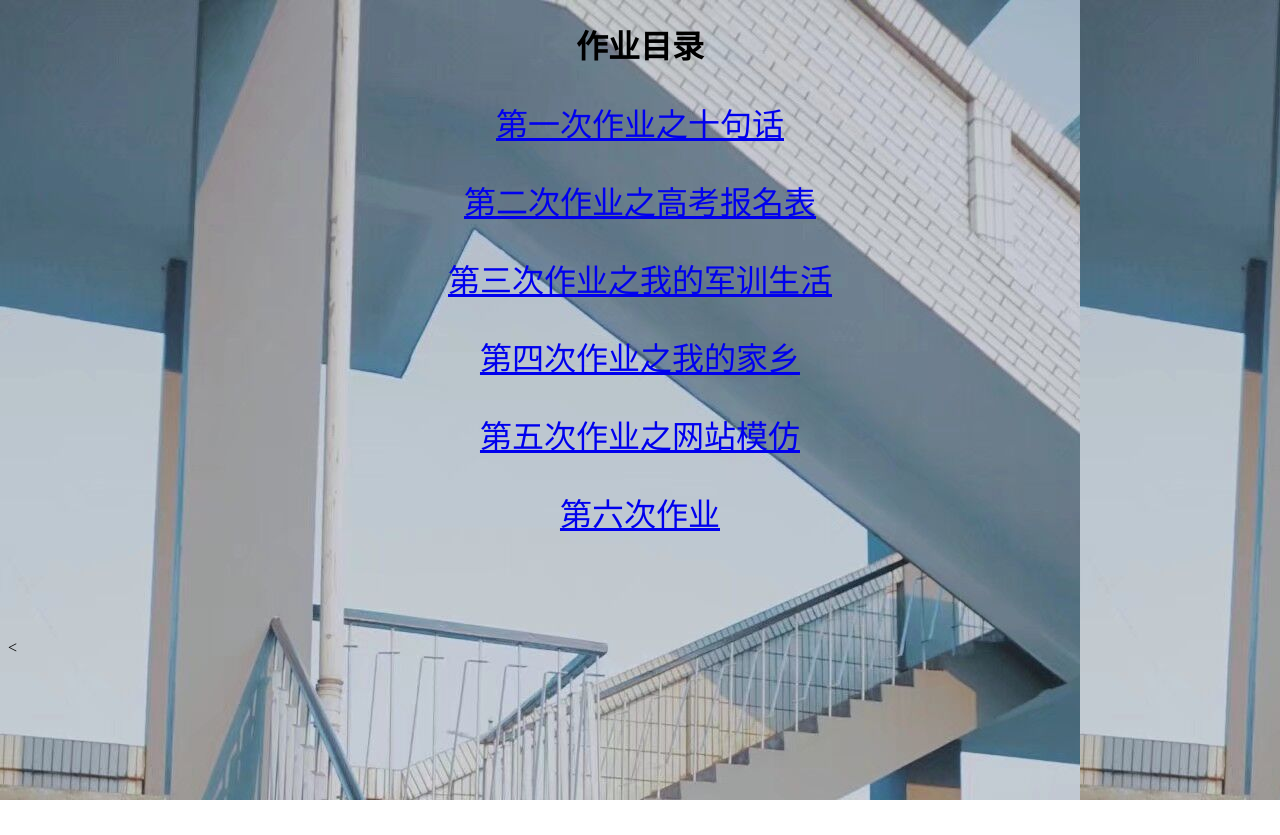
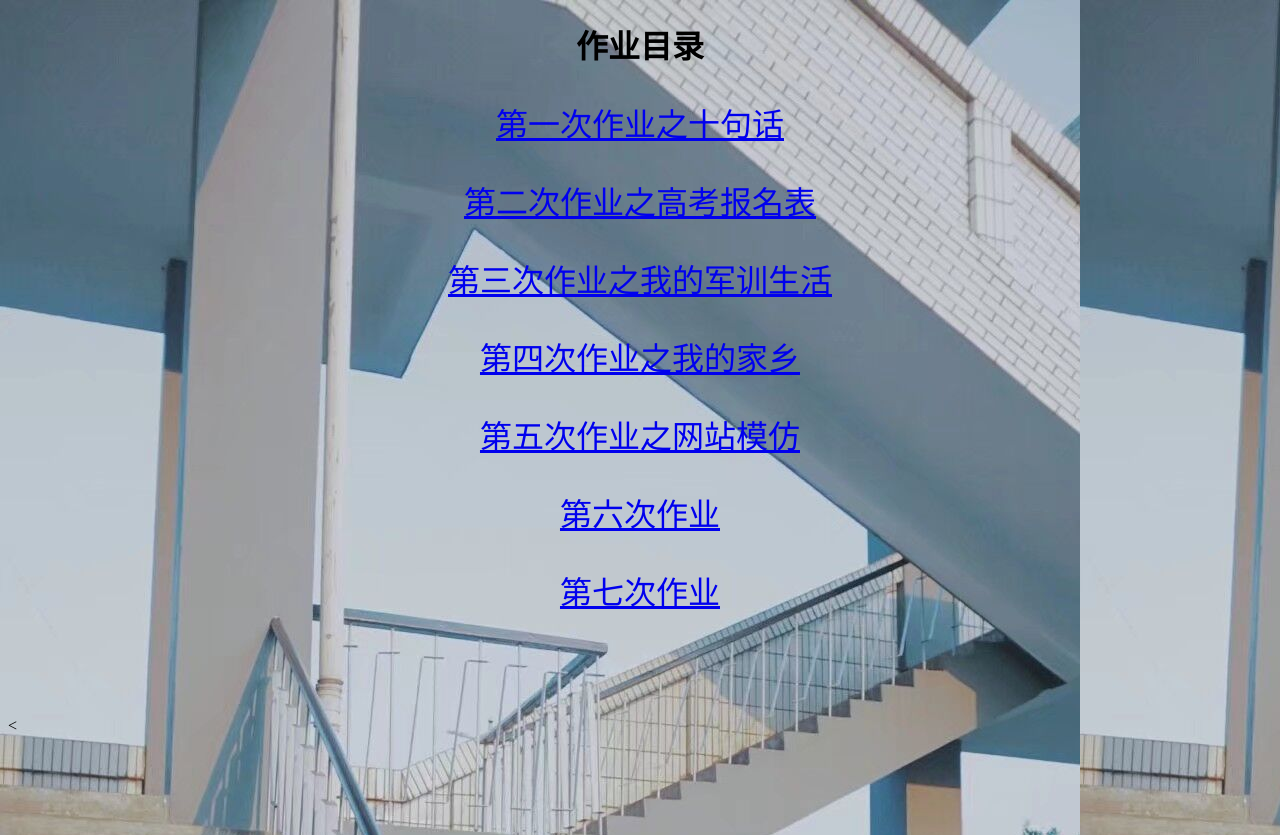
Before and after one commit to zyf431025200010036440/zyf431025200010036440.github.io, a plain HTML site: page index.html in a window 1280 px wide. Before the commit the page ends 800 px from the top, so only its background shows below. Drawn offline with Linux system fonts and the light colour scheme.

Commit message:
Update index.html

```diff
--- a/index.html
+++ b/index.html
@@ -13,6 +13,7 @@
 	        <p  align="center"  style="font-size: xx-large;"><a href="https://zyf431025200010036440.github.io/chenzhou/">第四次作业之我的家乡</a><p>
 		<p  align="center"  style="font-size: xx-large;"><a href="https://zyf431025200010036440.github.io/daohang/">第五次作业之网站模仿</a></p>
 		<p  align="center"  style="font-size: xx-large;"><a href="https://zyf431025200010036440.github.io/homework6/">第六次作业</a></p>
+                <p  align="center"  style="font-size: xx-large;"><a href="https://zyf431025200010036440.github.io/homework7/">第七次作业</a></p>
 								       <br/>
 
 								       <br/>
```
